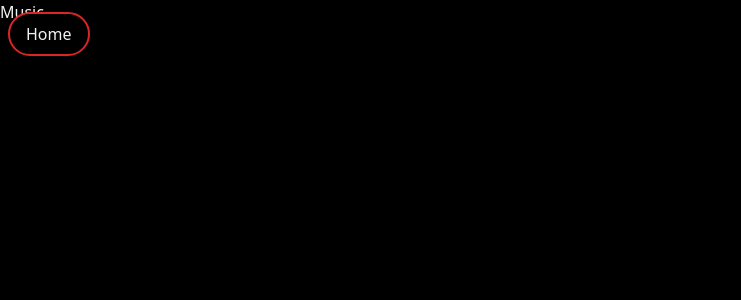
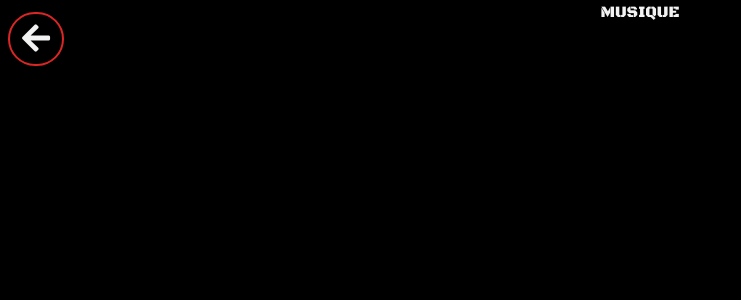
Before and after one commit to JuBerges/portfolio-react, a React (Create React App) app: page /music in a window 1280 px wide. Shown: the top 300 px of the page, without its empty margins (0-741 px from the left). Built offline with nearby package versions, Linux system fonts and the light colour scheme.

Commit message:
base done

```diff
--- a/src/components/BackButton.js
+++ b/src/components/BackButton.js
@@ -1,19 +1,15 @@
 import { Link } from "react-router-dom";
-import "../styles/Button.css";
 
-function Button(props) {
-    let label = props.label || (
-        <svg xmlns="http://www.w3.org/2000/svg" className="h-8 w-8" fill="none" viewBox="0 0 24 24" stroke="currentColor">
-            <path stroke-linecap="round" stroke-linejoin="round" stroke-width="2" d="M10 19l-7-7m0 0l7-7m-7 7h18" />
-        </svg>
-    );
+function BackButton() {
     return (
-        <div className="flex fixed top-3">
+        <div className="flex fixed top-3 left-2">
             <Link to={"/"}>
-                <button className="bg-black border-2 border-red-600 rounded-full ml-2 py-2 px-4 hover:border-white hover:text-red-600 focus:outline-none">{label}</button>
+                <button className="bg-black border-2 rounded-full px-3 py-2 border-red-600 hover:border-white hover:text-red-600 focus:outline-none">
+                    <i className="fas fa-arrow-left fa-2x"></i>
+                </button>
             </Link>
         </div>
     );
 }
 
-export default Button;
+export default BackButton;
--- a/src/components/ContactForm.js
+++ b/src/components/ContactForm.js
@@ -1,2 +1,8 @@
-function ContactForm() {}
+function ContactForm() {
+    return (
+        <div className="flex justify-center">
+            <h1 className="blackops">CONTACT</h1>
+        </div>
+    );
+}
 export default ContactForm;
--- a/src/views/About.js
+++ b/src/views/About.js
@@ -1,13 +1,12 @@
-import { Link } from "react-router-dom";
-import Button from "../components/BackButton";
+import BackButton from "../components/BackButton";
 
 function About() {
     return (
         <div>
-            <h1>ABOUT</h1>
-            <Link to={"/"}>
-                <Button label="Home" />
-            </Link>
+            <BackButton />
+            <div className="text-center">
+                <h1 className="blackops">INFOS</h1>
+            </div>
         </div>
     );
 }
--- a/src/views/Contact.js
+++ b/src/views/Contact.js
@@ -1,9 +1,11 @@
 import BackButton from "../components/BackButton";
+import ContactForm from "../components/ContactForm";
 
 function Contact() {
     return (
         <div>
             <BackButton />
+            <ContactForm />
         </div>
     );
 }
--- a/src/views/Music.js
+++ b/src/views/Music.js
@@ -1,13 +1,12 @@
-import { Link } from "react-router-dom";
-import Button from "../components/BackButton";
+import BackButton from "../components/BackButton";
 
 function Music() {
     return (
         <div>
-            <h1>Music</h1>
-            <Link to={"/"}>
-                <Button label="Home" />
-            </Link>
+            <BackButton />
+            <div className="text-center">
+                <h1 className="blackops">MUSIQUE</h1>
+            </div>
         </div>
     );
 }
```
Also changed, not shown: public/manifest.json.
